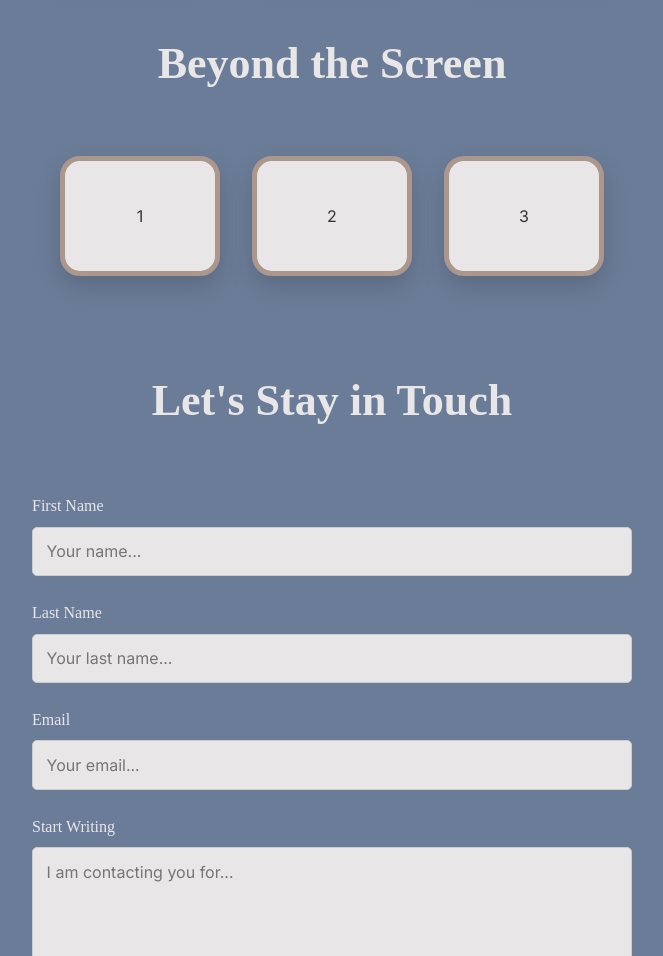
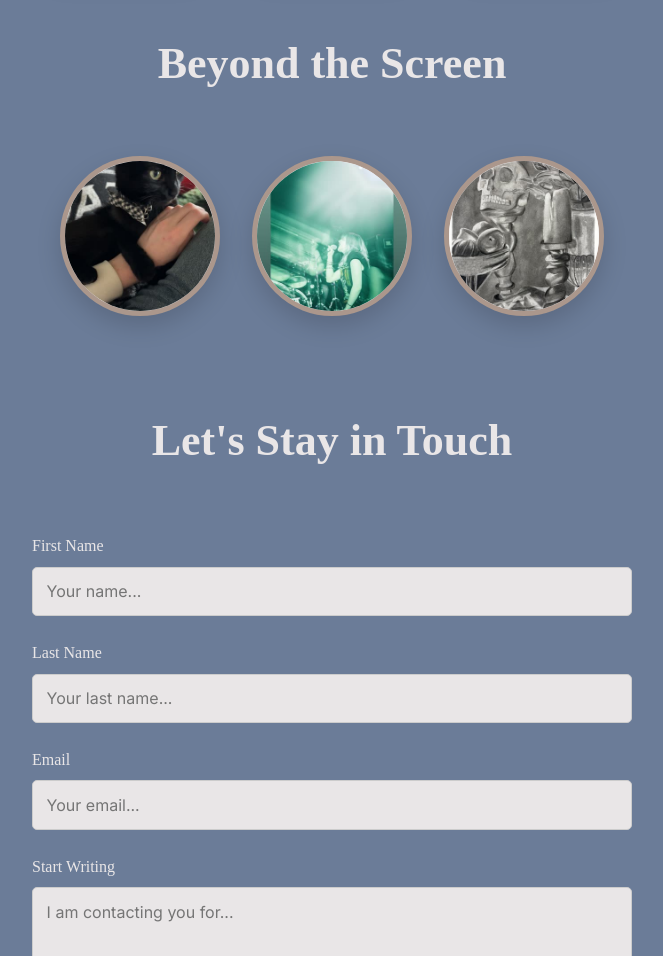
Before and after one commit to Mkstrn/NewPortfolio, a plain HTML site: page index.html in a window 1280 px wide. Shown: the part 2214-3170 px from the top of the page, without its empty margins (308-971 px from the left). Drawn offline with Linux system fonts and the light colour scheme; a web font is replaced by a local one.

Commit message:
turned images into the circles for beyond screen
NEXT TIME:
* Resize images to fit to your liking in the circle.
* begin doing the my work

```diff
--- a/index.html
+++ b/index.html
@@ -113,9 +113,9 @@
         <h2 class="heading">Beyond the Screen</h2>
 
         <div>
-            <p>1</p>
-            <p>2</p>
-            <p>3</p>
+            <img src="photos/bbkitty.jpg">
+            <img src="photos/concert Live.jpg">
+            <img src="photos/art.jpg">
         </div>
 
     </section>
--- a/style.css
+++ b/style.css
@@ -364,6 +364,21 @@ nav ul li a.current:hover {
     box-shadow: var(--shadow);
 }
 
+#beyond img {
+    width: 160px;
+    height: 160px;
+    object-fit: cover;
+    border: var(--border-width) solid var(--color-tan);
+    border-radius: 50%;
+    background-color: var(--color-cream);
+    box-shadow: var(--shadow);
+    transition: transform 0.2s ease;
+}
+
+#beyond img:hover {
+    transform: scale(1.05);
+}
+
 /* ========================================
    10. CONTACT FORM
 ======================================== */
```
Also changed, not shown: resume.html (+1 -1 lines), photos/Concert Live.jpg (added), photos/art.jpg (added), photos/bbkitty.jpg (added), photos/me2.jpg (added), 1 other file.
